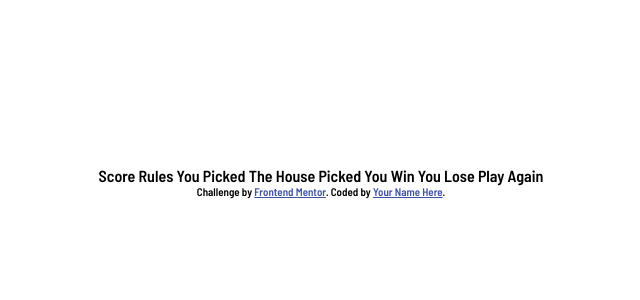
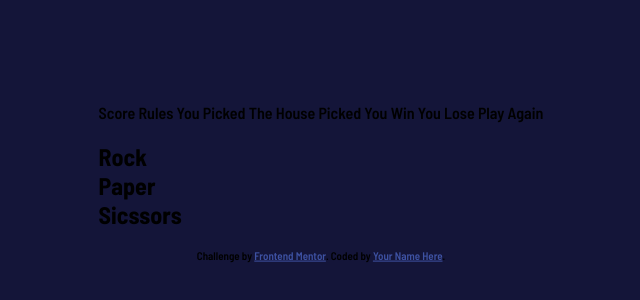
Before and after one commit to Steph-en/Rock-Paper-Scissors, a plain HTML site: page index.html in a window 1280 px wide. Shown: the part 218-518 px from the top of the page, without its empty margins (319-959 px from the left). Drawn offline with Linux system fonts and the light colour scheme.

Commit message:
minor change

```diff
--- a/assets/css/style.css
+++ b/assets/css/style.css
@@ -17,9 +17,13 @@
 }
 
 /* Genaral */
+html {
+  background-color: hsl(237, 49%, 15%);
+  /* background-image: var(--Radial-Gradient); */
+}
+
 body {
   font-family: 'Barlow Semi Condensed', sans-serif;
-  background-color: var(--Radial-Gradient);
   position: absolute;
   margin: 0;
   padding: 0;
--- a/index.html
+++ b/index.html
@@ -35,8 +35,10 @@
   </style>
 </head>
 <body>
-
-
+  <!-- Title and score section -->
+  <div class="head">
+    <h2>Rock<br>Paper<br>Sicssors</h2>
+  </div>
 
   <div class="attribution">
     Challenge by <a href="https://www.frontendmentor.io?ref=challenge" target="_blank">Frontend Mentor</a>.
```
